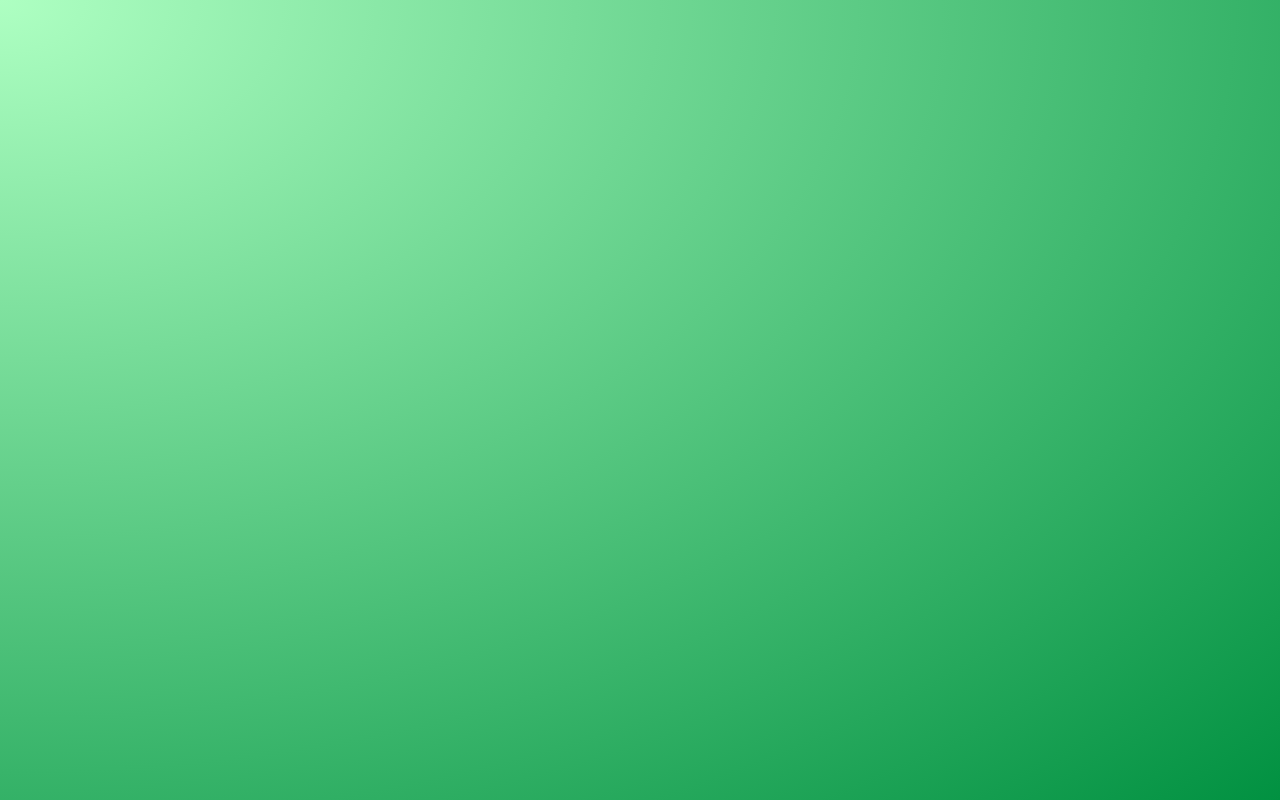
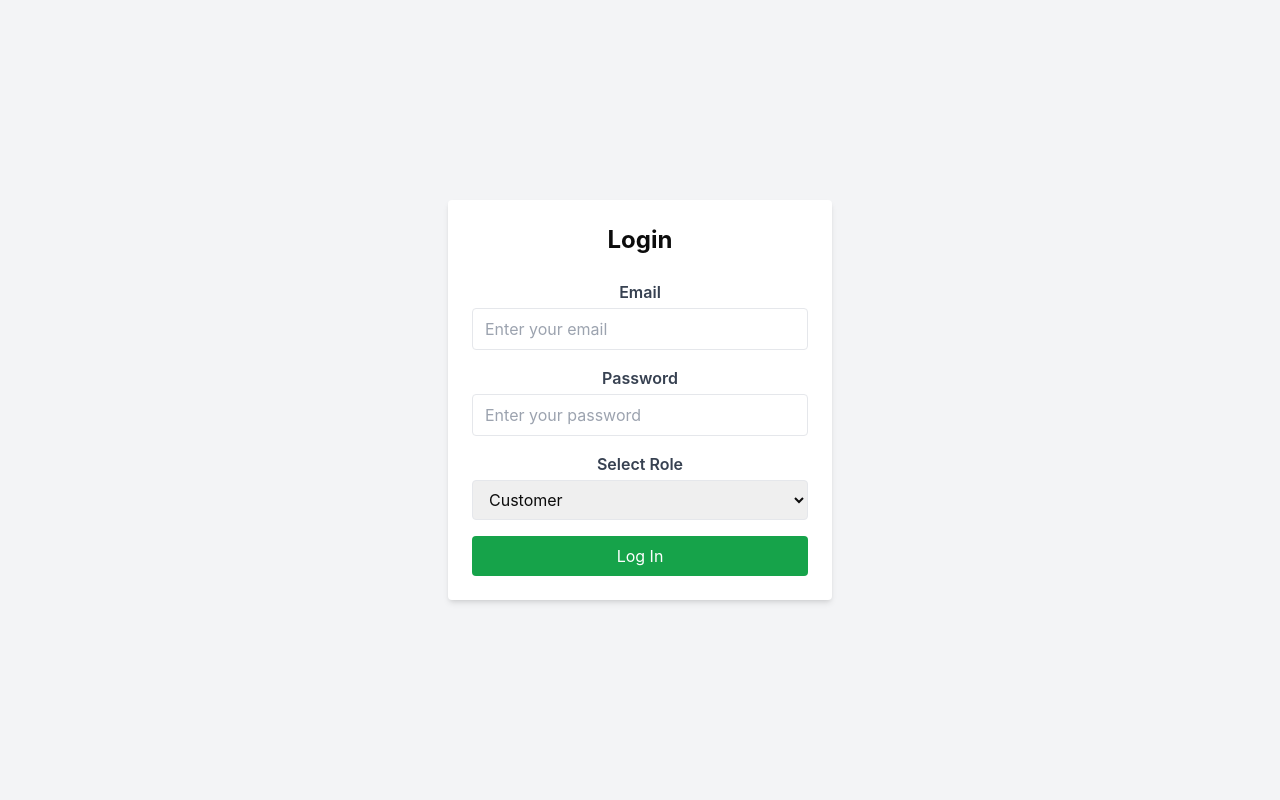
Before and after one commit to nurhadfina/myproject, a React (Create React App) app: page /login in a window 1280 px wide. Before the commit this address had no page. Built offline with nearby package versions, Linux system fonts and the light colour scheme.

Commit message:
Add login

```diff
--- a/src/App.jsx
+++ b/src/App.jsx
@@ -5,6 +5,8 @@ import Home from './pages/customer/Home';
 import Shop from './pages/customer/Shop';
 import Cart from './pages/customer/Cart';
 import AdminDashboard from './pages/admin/AdminDashboard';  // new import
+import Login from './pages/customer/Login'; // Customer login page
+
 
 function App() {
   return (
@@ -14,6 +16,7 @@ function App() {
         <Route path="/" element={<Home />} />
         <Route path="/shop" element={<Shop />} />
         <Route path="/cart" element={<Cart />} />
+        <Route path="/login" element={<Login />} />  {/* Customer login route */}
 
         {/* Admin side route */}
         <Route path="/admin/*" element={<AdminDashboard />} />
--- a/src/components/admin/AdminHeader.jsx
+++ b/src/components/admin/AdminHeader.jsx
@@ -0,0 +1,27 @@
+// src/components/admin/AdminHeader.jsx
+import React from 'react';
+import { useNavigate } from 'react-router-dom';
+
+export default function AdminHeader() {
+  const navigate = useNavigate();
+
+  const handleSignOut = () => {
+    // If you’re using authentication, also clear user tokens or session data here.
+    // For example: localStorage.removeItem('token');
+    // Then redirect to root page:
+    navigate('/');
+  };
+
+  return (
+    <header className="flex items-center justify-between bg-blue-600 text-white p-4">
+      <h1 className="text-xl font-bold">Admin Dashboard</h1>
+
+      <button
+        onClick={handleSignOut}
+        className="bg-red-500 px-3 py-1 rounded hover:bg-red-600"
+      >
+        Sign Out
+      </button>
+    </header>
+  );
+}
--- a/src/components/admin/AdminSidebar.jsx
+++ b/src/components/admin/AdminSidebar.jsx
@@ -5,9 +5,6 @@ import { NavLink } from 'react-router-dom';
 export default function AdminSidebar() {
   return (
     <aside className="w-full md:w-64 bg-lime-400 text-white h-screen shadow-lg">
-      <div className="p-4 text-xl font-bold border-b border-lime-700">
-        Admin Dashboard
-      </div>
       <ul className="py-4">
         <li>
           <NavLink
--- a/src/components/customer/common/Header.jsx
+++ b/src/components/customer/common/Header.jsx
@@ -1,17 +1,33 @@
+// src/components/Header.jsx
 import React from "react";
+import { useNavigate } from "react-router-dom";
 
 const Header = () => {
+  const navigate = useNavigate();
+
+  const handleCustomerLogin = () => {
+    // Navigate to your customer login page or route
+    // If you have a dedicated login page for customers, e.g. /login
+    navigate("/login");
+  };
+
+  const handleAdminLogin = () => {
+    // Navigate to your admin dashboard login or directly to the dashboard
+    // For instance, if /admin handles both login and dashboard
+    // or if you have a dedicated /admin/login route
+    navigate("/admin");
+  };
+
   return (
     <header className="bg-white shadow sticky top-0 z-50">
       <nav className="max-w-7xl mx-auto px-4 sm:px-6 lg:px-8 flex items-center justify-between h-16">
         {/* Left Section: Logo */}
         <div className="flex items-center">
-          <a href="/" className="text-2xl font-bold text-green-600">
-            <span className="sr-only">Home</span>
+          <a href="/" className="text-2xl font-bold text-green-600 flex items-center">
             <img
               src="https://www.advoice.co.in/wp-content/uploads/2023/11/Chai-Logo-1-1536x864.jpg"
               alt="Logo"
-              className="h-8 w-auto mr-2 inline-block align-middle"
+              className="h-8 w-auto mr-2"
             />
             UniTea
           </a>
@@ -26,21 +42,22 @@ const Header = () => {
             Shop
           </a>
           <a
-            href="/subscribe"
+            href="#"
             className="text-gray-700 hover:text-green-600 transition duration-200"
           >
             Subscribe
           </a>
           <a
-            href="/about"
+            href="#"
             className="text-gray-700 hover:text-green-600 transition duration-200"
           >
             About
           </a>
         </div>
 
-        {/* Right Section: Search & Cart Icons */}
+        {/* Right Section: Search, Cart, & Login Buttons */}
         <div className="flex items-center space-x-4">
+          {/* Search Form */}
           <form className="relative">
             <input
               type="text"
@@ -54,12 +71,22 @@ const Header = () => {
               🔍
             </button>
           </form>
+
+          {/* Cart */}
           <a
             href="/cart"
             className="text-gray-700 hover:text-green-600 transition duration-200"
           >
             🛒
           </a>
+
+          {/* Customer Login Button */}
+          <button
+            onClick={handleCustomerLogin}
+            className="bg-green-600 text-white px-3 py-1 rounded hover:bg-green-700 transition"
+          >
+          Login
+          </button>
         </div>
       </nav>
     </header>
--- a/src/pages/admin/AdminDashboard.jsx
+++ b/src/pages/admin/AdminDashboard.jsx
@@ -2,11 +2,14 @@
 import React from 'react';
 import { Routes, Route, Navigate } from 'react-router-dom';
 import AdminSidebar from '../../components/admin/AdminSidebar';
+import AdminHeader from '../../components/admin/AdminHeader';
 import ProductManagement from './ProductManagement';
 import UserManagement from './UserManagement';
 
 export default function AdminDashboard() {
   return (
+    <div>
+      <AdminHeader />
     <div className="min-h-screen flex bg-blue-50">
       {/* Sidebar */}
       <AdminSidebar />
@@ -21,5 +24,6 @@ export default function AdminDashboard() {
         </Routes>
       </main>
     </div>
+    </div>
   );
 }
--- /dev/null
+++ b/src/pages/customer/Login.jsx
@@ -0,0 +1,109 @@
+// src/pages/Login.jsx
+
+import React, { useState } from "react";
+import { useNavigate } from "react-router-dom";
+
+export default function Login() {
+  const navigate = useNavigate();
+
+  // Local state for form inputs
+  const [email, setEmail] = useState("");
+  const [password, setPassword] = useState("");
+  const [role, setRole] = useState("customer"); // "admin" or "customer"
+
+  // Simulate a login handler
+  const handleLogin = (e) => {
+    e.preventDefault();
+
+    // In a real app, you'd make an API call here for authentication.
+    // For demonstration, let's do a simple check:
+    if (email && password) {
+      // If admin is selected, navigate to /admin
+      if (role === "admin") {
+        navigate("/admin");
+      } else {
+        // Otherwise, navigate to home or a "user" page
+        navigate("/");
+      }
+    } else {
+      alert("Please enter valid email and password.");
+    }
+  };
+
+  return (
+    <div className="flex items-center justify-center min-h-screen bg-gray-100">
+      {/* Login Card */}
+      <form
+        onSubmit={handleLogin}
+        className="bg-white p-6 rounded shadow-md w-full max-w-sm"
+      >
+        <h2 className="text-2xl font-bold mb-6 text-center">Login</h2>
+
+        {/* Email */}
+        <div className="mb-4">
+          <label
+            htmlFor="email"
+            className="block text-gray-700 font-semibold mb-1"
+          >
+            Email
+          </label>
+          <input
+            id="email"
+            type="email"
+            placeholder="Enter your email"
+            className="w-full px-3 py-2 border rounded focus:outline-none
+                       focus:ring-2 focus:ring-green-400"
+            value={email}
+            onChange={(e) => setEmail(e.target.value)}
+            required
+          />
+        </div>
+
+        {/* Password */}
+        <div className="mb-4">
+          <label
+            htmlFor="password"
+            className="block text-gray-700 font-semibold mb-1"
+          >
+            Password
+          </label>
+          <input
+            id="password"
+            type="password"
+            placeholder="Enter your password"
+            className="w-full px-3 py-2 border rounded focus:outline-none
+                       focus:ring-2 focus:ring-green-400"
+            value={password}
+            onChange={(e) => setPassword(e.target.value)}
+            required
+          />
+        </div>
+
+        {/* Role Selection (Admin or Customer) */}
+        <div className="mb-4">
+          <label className="block text-gray-700 font-semibold mb-1">
+            Select Role
+          </label>
+          <select
+            className="w-full px-3 py-2 border rounded focus:outline-none
+                       focus:ring-2 focus:ring-green-400"
+            value={role}
+            onChange={(e) => setRole(e.target.value)}
+          >
+            <option value="customer">Customer</option>
+            <option value="admin">Admin</option>
+          </select>
+        </div>
+
+        {/* Submit Button */}
+        <button
+          type="submit"
+          className="w-full bg-green-600 text-white py-2 rounded
+                     hover:bg-green-700 transition"
+        >
+          Log In
+        </button>
+      </form>
+    </div>
+  );
+}
```
